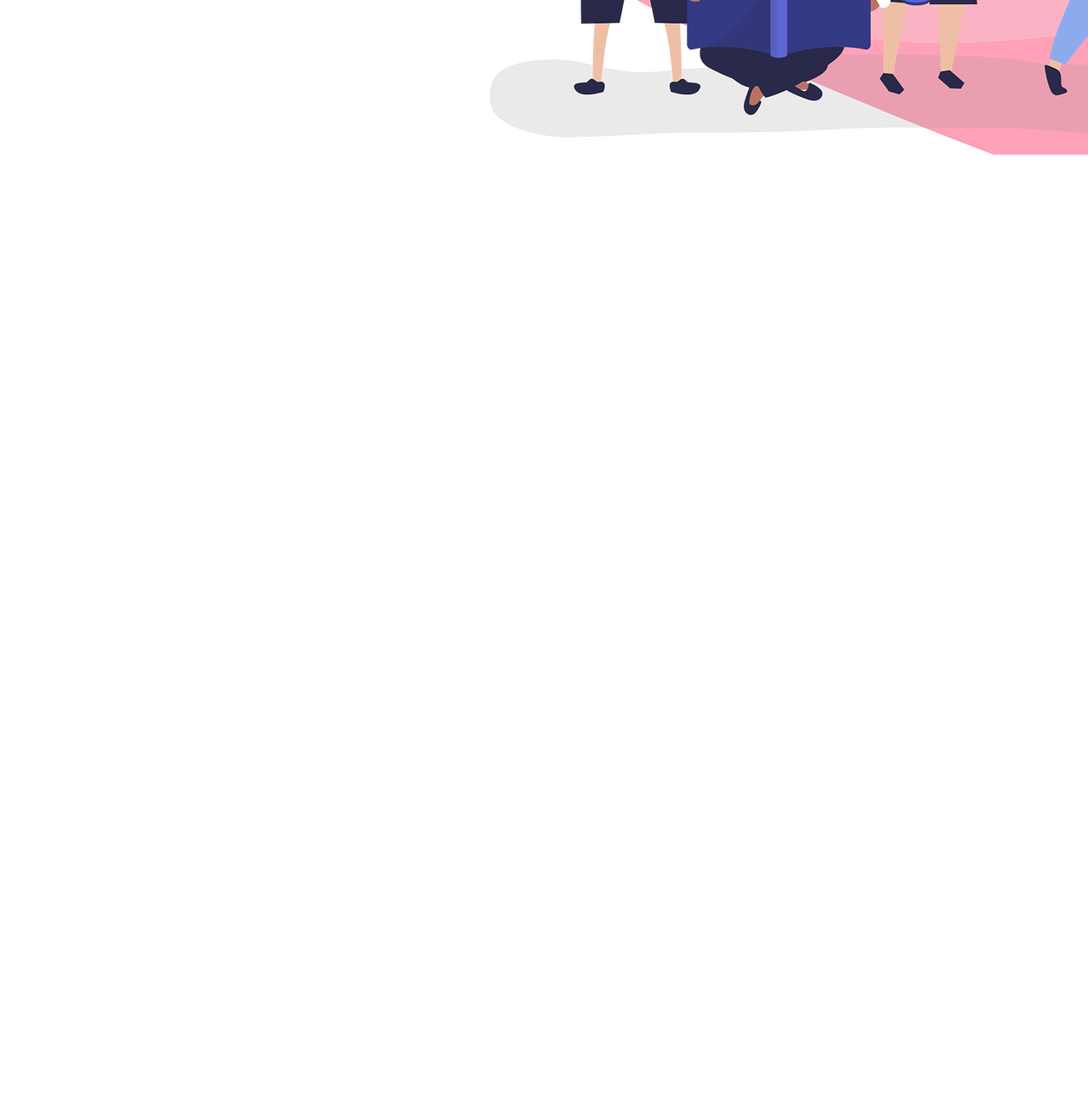
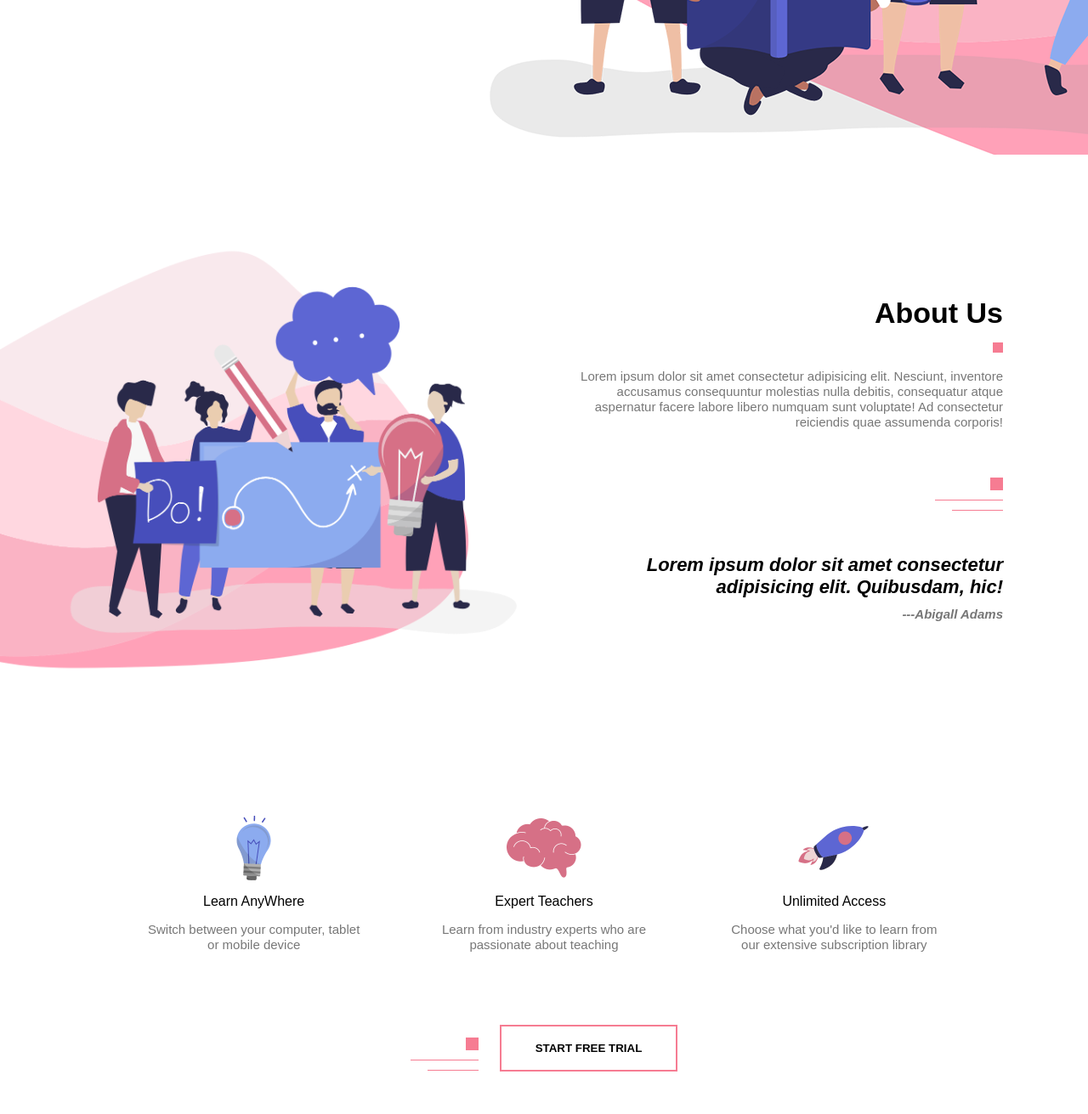
Before and after one commit to vagorobets/Xypo, a plain HTML site: page index.html in a window 1280 px wide. Shown: the part 618-1929 px from the top of the page at 85% size. Before the commit the page ends 800 px from the top, so only its background shows below. Drawn offline with Linux system fonts and the light colour scheme.

Commit message:
add features block witout responsive

```diff
--- a/index.html
+++ b/index.html
@@ -36,6 +36,65 @@
     </nav>
     <img src="images/menu.png" id = "menuBtn">
 
+    <!--About-->
+
+    <section id="about">
+        <div class="about-left-col">
+            <img src="images/about.png" alt="about">
+        </div>
+        <div class="about-right-col">
+            <div class="about-text">
+                <h1>About Us</h1>
+                <span class="square"></span>
+                <p>Lorem ipsum dolor sit amet consectetur adipisicing elit. Nesciunt, inventore accusamus consequuntur molestias nulla debitis, consequatur atque aspernatur facere labore libero numquam sunt voluptate! Ad consectetur reiciendis quae assumenda corporis!</p><br><br>
+                <div class="line">
+                    <span class="line-1"></span><br>
+                    <span class="line-2"></span><br>
+                    <span class="line-3"></span>
+                </div>
+                <h2>Lorem ipsum dolor sit amet consectetur adipisicing elit. Quibusdam, hic!</h2>
+                <h3>---Abigall Adams</h3>
+            </div>
+        </div>
+    </section>
+
+    <!--features-->
+
+    <section id="features">
+        <div class="features-row">
+            <div class="features-col">
+                <img src="images/pic-1.png">
+                <h4>Learn AnyWhere</h4>
+                <p>Switch between your computer, tablet or mobile device</p>
+            </div>
+            <div class="features-col">
+                <img src="images/pic-2.png">
+                <h4>Expert Teachers</h4>
+                <p>Learn from industry experts who are passionate about teaching</p>
+            </div>
+            <div class="features-col">
+                <img src="images/pic-3.png">
+                <h4>Unlimited Access</h4>
+                <p>Choose what you'd like to learn from our extensive subscription library</p>
+            </div>
+        </div>
+        <div class="feature-btn">
+            <div class="line">
+                <span class="line-1"></span><br>
+                <span class="line-2"></span><br>
+                <span class="line-3"></span>
+            </div>
+            <button class="common-btn">Start Free Trial</button>
+        </div>
+    </section>
+
+
+
+
+
+
+
+
     <script>
         let menuBtn = document.getElementById("menuBtn");
         let sideNav = document.getElementById("sideNav");
--- a/style.css
+++ b/style.css
@@ -123,3 +123,86 @@ nav ul li a{
     z-index: 2;
     cursor: pointer;
 }
+
+/* about */
+
+#about {
+    padding: 100px 0;
+    display: flex;
+    align-items: center;
+    flex-wrap: wrap;
+}
+
+.about-left-col {
+    flex-basis: 50%;
+}
+
+.about-left-col img {
+    width: 100%;
+}
+
+.about-right-col {
+    flex-basis: 50%;
+    text-align: right;
+}
+
+.about-text {
+    max-width: 500px;
+    margin-right: 100px;
+    display: inline-block;
+}
+
+.about-text h2 {
+    margin: 50px 0 10px;
+    font-size: 22px;
+    font-style: italic;
+}
+
+.about-text h3 {
+    font-size: 15px;
+    font-style: italic;
+    color: var(--grey-color);
+}
+
+/* features */
+
+#features {
+    padding: 50px 0 50px;
+}
+
+.features-row {
+    width: 80%;
+    margin: auto;
+    display: flex;
+    align-items: center;
+    justify-content: space-around;
+    flex-wrap: wrap;
+}
+
+.features-col {
+    flex-basis: 25%;
+    text-align: center;
+}
+
+.features-col img {
+    width: 100px;
+}
+
+.features-col h4 {
+    margin-bottom: 15px;
+    font-style: 18px;
+    font-weight: 400;
+}
+
+.feature-btn {
+    margin: 80px auto 0;
+    display: flex;
+    align-items: flex-end;
+    justify-content: center;
+}
+
+.feature-btn .line {
+    text-align: right;
+    display: inline-block;
+    margin-right: 25px;
+}
```
